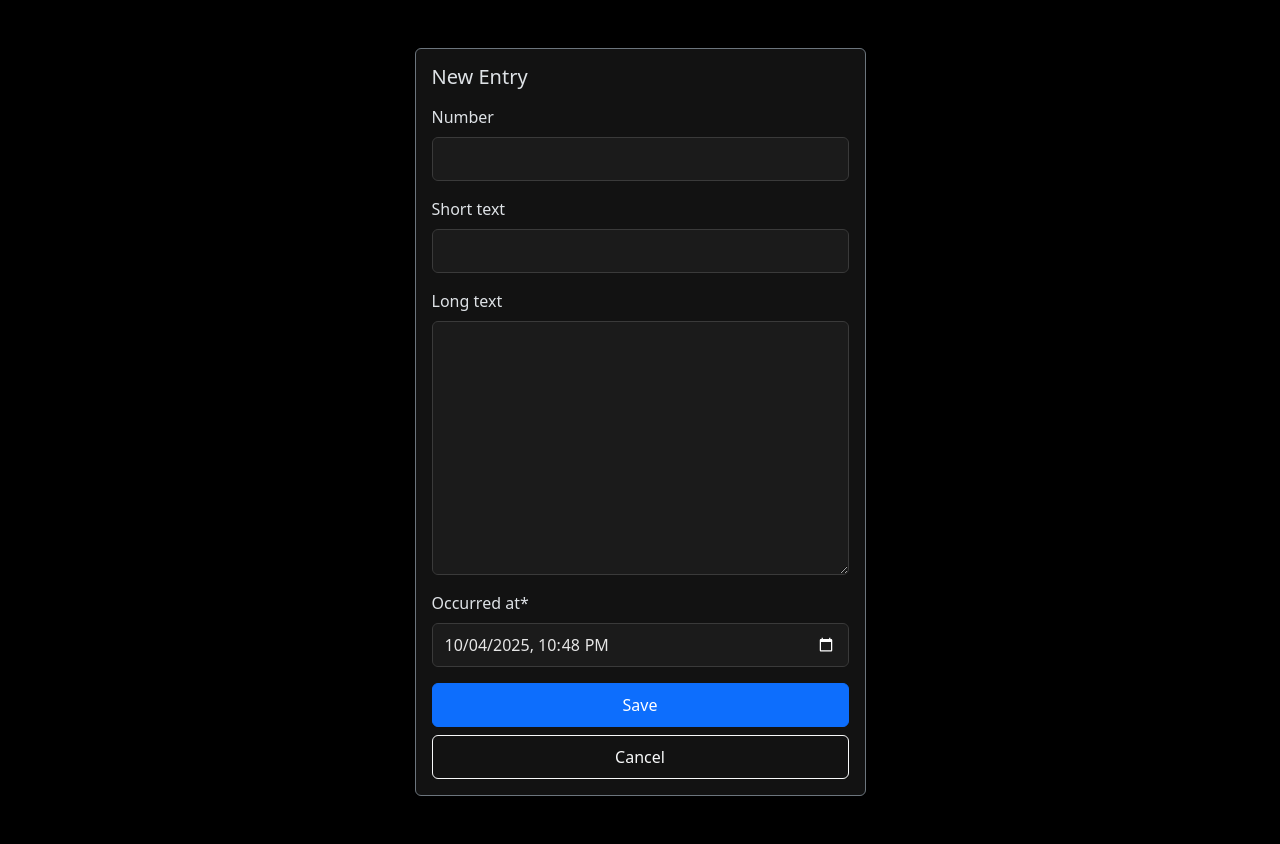
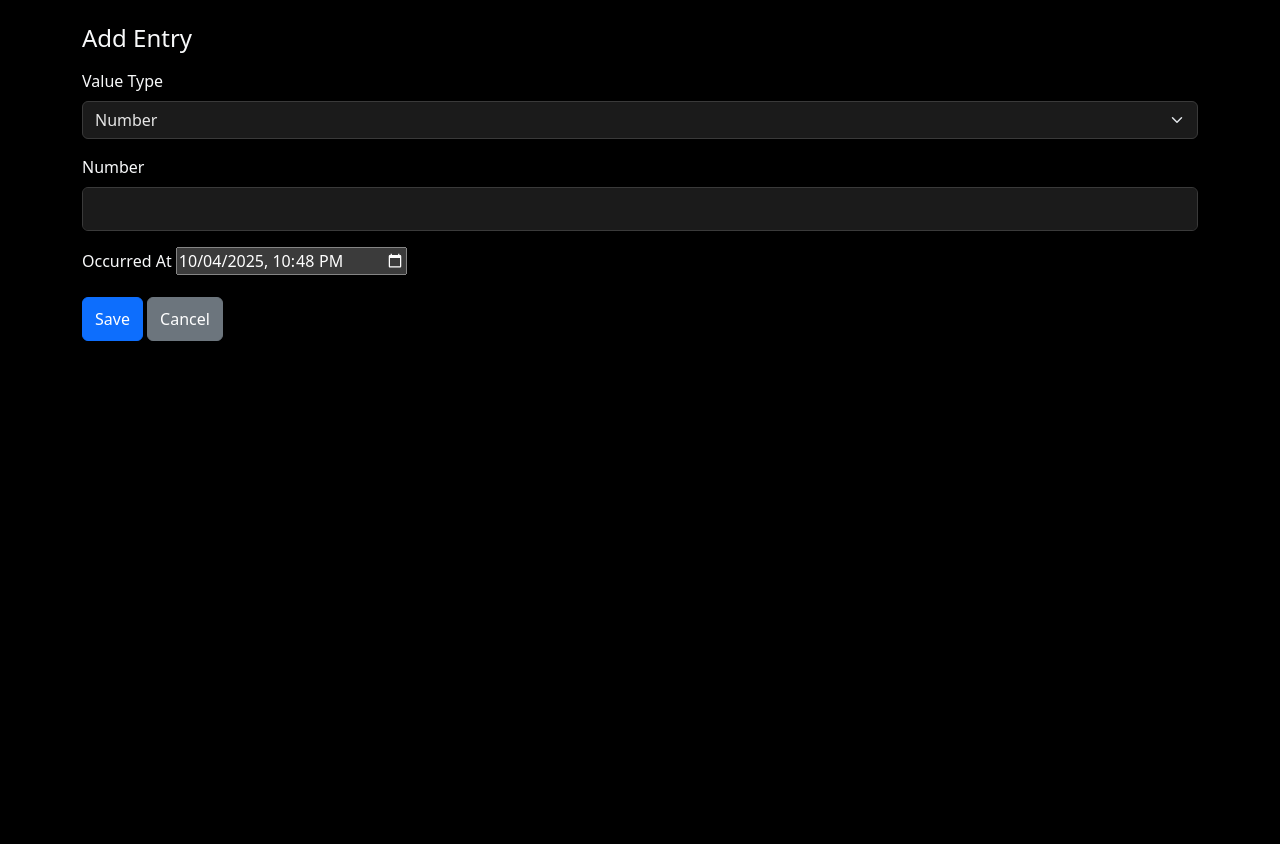
Before and after one commit to dledw001/logs, a Django app: template logbooks/templates/logbooks/entry_form.html in a window 1280 px wide. Shown: the part 61-905 px from the top of the page. After the commit the page ends 402 px from the top, so only its background shows below. Run offline with Django 5.2, Linux system fonts and the light colour scheme; the template is opened without the code that fills it: values that come from a table or form of the project are taken from there, others are empty; the visitor is signed in with stand-in values (Sample User, id 1); some libraries are stand-ins or nearby versions.

Commit message:
added a number array field

```diff
--- a/logbooks/forms.py
+++ b/logbooks/forms.py
@@ -9,16 +9,92 @@ class LogBookForm(forms.ModelForm):
 
 
 class EntryForm(forms.ModelForm):
+    FIELD_CHOICES = [
+        ("number", "Number"),
+        ("number_array", "Number Array"),
+        ("short_text", "Short Text"),
+        ("long_text", "Long Text"),
+    ]
+
+    field_type = forms.ChoiceField(
+        choices=FIELD_CHOICES,
+        initial="number",
+        widget=forms.Select(
+            attrs={"class": "form-select", "id": "field-type-selector"}
+        ),
+    )
+
+    number_array_input = forms.CharField(
+        required=False,
+        widget=forms.Textarea(
+            attrs={
+                "class": "form-control",
+                "rows": 3,
+                "placeholder": "Enter numbers, one per line or comma-separated",
+            }
+        ),
+    )
+
     class Meta:
         model = Entry
-        fields = ["number", "short_text", "long_text", "occurred_at"]
+        fields = ["number", "number_array", "short_text", "long_text", "occurred_at"]
         widgets = {
             "occurred_at": forms.DateTimeInput(
                 attrs={"type": "datetime-local"},
                 format="%Y-%m-%dT%H:%M",
-            )
+            ),
+            "number": forms.NumberInput(
+                attrs={"class": "form-control", "step": "0.001"}
+            ),
+            "short_text": forms.TextInput(attrs={"class": "form-control"}),
+            "long_text": forms.Textarea(attrs={"class": "form-control", "rows": 6}),
         }
 
     def __init__(self, *args, **kwargs):
         super().__init__(*args, **kwargs)
         self.fields["occurred_at"].input_formats = ["%Y-%m-%dT%H:%M"]
+
+        self.fields["number_array"].widget = forms.HiddenInput()
+        self.fields["number_array"].required = False
+
+        if self.instance and self.instance.pk and self.instance.number_array:
+            self.fields["number_array_input"].initial = ", ".join(
+                str(n) for n in self.instance.number_array
+            )
+
+        if self.instance and self.instance.pk:
+            if self.instance.number is not None:
+                self.fields["field_type"].initial = "number"
+            elif self.instance.number_array:
+                self.fields["field_type"].initial = "number_array"
+            elif self.instance.short_text:
+                self.fields["field_type"].initial = "short_text"
+            elif self.instance.long_text:
+                self.fields["field_type"].initial = "long_text"
+
+    def clean_number_array_input(self):
+        data = self.cleaned_data.get("number_array_input", "")
+        if not data or not data.strip():
+            return []
+
+        numbers = []
+        items = data.replace(",", "\n").split("\n")
+
+        for item in items:
+            item = item.strip()
+            if not item:
+                continue
+            try:
+                numbers.append(float(item))
+            except ValueError:
+                raise forms.ValidationError(f'Invalid number: "{item}"')
+
+        return numbers
+
+    def save(self, commit=True):
+        instance = super().save(commit=False)
+        if "number_array_input" in self.cleaned_data:
+            instance.number_array = self.cleaned_data["number_array_input"]
+        if commit:
+            instance.save()
+        return instance
--- a/logbooks/models.py
+++ b/logbooks/models.py
@@ -1,8 +1,9 @@
-from django.db import models
 from django.conf import settings
 from django.db import models
 from django.utils import timezone
 from django.utils.text import slugify
+
+# from django.contrib.postgres.fields import ArrayField add this if you move to postgres
 
 
 class LogBook(models.Model):
@@ -50,7 +51,17 @@ class Entry(models.Model):
     book = models.ForeignKey(LogBook, on_delete=models.CASCADE, related_name="entries")
     occurred_at = models.DateTimeField(default=timezone.now)
 
-    number = models.DecimalField(max_digits=12, decimal_places=3, null=True, blank=True)
+    number = models.DecimalField(max_digits=18, decimal_places=3, null=True, blank=True)
+
+    ### number_array = models.ArrayField(
+    ### models.DecimalField(max_digits=18, decimal_places=3),
+    ### blank=True,
+    ### null=True,
+    ### default=list
+    ###)
+
+    number_array = models.JSONField(blank=True, null=True, default=list)
+
     short_text = models.CharField(max_length=200, blank=True)
     long_text = models.TextField(blank=True)
 
--- a/logbooks/templates/logbooks/book_list.html
+++ b/logbooks/templates/logbooks/book_list.html
@@ -11,7 +11,7 @@
             {% for b in books %}
                 <a href="{% url 'logbooks:detail' b.slug %}"
                    class="list-group-item list-group-item-action bg-dark text-light border-secondary d-flex justify-content-between">
-                    <span>{{ b.title }}</span>
+                    <span>{{ b.title }} </span>
                     <small class="text-secondary">{{ b.entries.count }}</small>
                 </a>
             {% endfor %}
--- a/logbooks/templates/logbooks/entry_form.html
+++ b/logbooks/templates/logbooks/entry_form.html
@@ -1,23 +1,100 @@
 {% extends "base.html" %}
-{% load crispy_forms_filters %}
-{% load crispy_forms_tags %}
-{% block title %}{{ view.object|yesno:"Edit Entry,New Entry" }}{% endblock %}
+{% block title %}{% if form.instance.pk %}Edit{% else %}Add{% endif %} Entry{% endblock %}
 {% block content %}
-    <div class="row justify-content-center">
-        <div class="col-12 col-sm-10 col-md-7 col-lg-5">
-            <div class="card bg-dark border-secondary my-4">
-                <div class="card-body">
-                    <h1 class="h5 mb-3">{{ view.object|yesno:"Edit Entry,New Entry" }}</h1>
-                    <form method="post" novalidate>
-                        {% csrf_token %}
-                        {{ form|crispy }}
-                        <div class="d-grid gap-2">
-                            <button class="btn btn-primary" type="submit">Save</button>
-                            <a class="btn btn-outline-light" href="{% url 'logbooks:detail' book.slug %}">Cancel</a>
-                        </div>
-                    </form>
-                </div>
+    <h1 class="h4 mb-3">{% if form.instance.pk %}Edit{% else %}Add{% endif %} Entry</h1>
+
+    <form method="post">
+        {% csrf_token %}
+
+        <div class="mb-3">
+            <label for="field-type-selector" class="form-label">Value Type</label>
+            {{ form.field_type }}
+        </div>
+
+        <div class="mb-3">
+            <label id="value-label" class="form-label"></label>
+
+            <div class="field-input" id="number-field">
+                {{ form.number }}
+                {% if form.number.errors %}
+                    <div class="text-danger">{{ form.number.errors }}</div>
+                {% endif %}
+            </div>
+
+            <div class="field-input" id="number-array-field" style="display: none;">
+                {{ form.number_array_input }}
+                {% if form.number_array_input.errors %}
+                    <div class="text-danger">{{ form.number_array_input.errors }}</div>
+                {% endif %}
+            </div>
+
+            <div class="field-input" id="short-text-field" style="display: none;">
+                {{ form.short_text }}
+                {% if form.short_text.errors %}
+                    <div class="text-danger">{{ form.short_text.errors }}</div>
+                {% endif %}
+            </div>
+
+            <div class="field-input" id="long-text-field" style="display: none;">
+                {{ form.long_text }}
+                {% if form.long_text.errors %}
+                    <div class="text-danger">{{ form.long_text.errors }}</div>
+                {% endif %}
             </div>
         </div>
-    </div>
+
+        <div class="mb-3">
+            <label for="{{ form.occurred_at.id_for_label }}" class="form-label">Occurred At</label>
+            {{ form.occurred_at }}
+            {% if form.occurred_at.errors %}
+                <div class="text-danger">{{ form.occurred_at.errors }}</div>
+            {% endif %}
+        </div>
+
+        <button type="submit" class="btn btn-primary">Save</button>
+        <a href="{% url 'logbooks:detail' book.slug %}" class="btn btn-secondary">Cancel</a>
+    </form>
+
+    <script>
+        document.addEventListener('DOMContentLoaded', function() {
+            const selector = document.getElementById('field-type-selector');
+            const valueLabel = document.getElementById('value-label');
+            const valueContainer = valueLabel.closest('.mb-3');
+            const fields = {
+                'number': document.getElementById('number-field'),
+                'number_array': document.getElementById('number-array-field'),
+                'short_text': document.getElementById('short-text-field'),
+                'long_text': document.getElementById('long-text-field')
+            };
+
+            const labels = {
+                'number': 'Number',
+                'number_array': 'Number Array',
+                'short_text': 'Short Text',
+                'long_text': 'Long Text'
+            };
+
+            function showSelectedField() {
+                const selectedType = selector.value;
+
+                valueLabel.textContent = labels[selectedType];
+
+                for (const [fieldType, fieldDiv] of Object.entries(fields)) {
+                    if (fieldType === selectedType) {
+                        fieldDiv.style.display = 'block';
+                    } else {
+                        fieldDiv.style.display = 'none';
+                        const input = fieldDiv.querySelector('input, textarea');
+                        if (input && fieldType !== selectedType) {
+                            input.value = '';
+                        }
+                    }
+                }
+            }
+
+            showSelectedField();
+
+            selector.addEventListener('change', showSelectedField);
+        });
+    </script>
 {% endblock %}
--- a/logbooks/views.py
+++ b/logbooks/views.py
@@ -104,6 +104,11 @@ class EntryCreate(BookLookupMixin, CreateView):
     form_class = EntryForm
     template_name = "logbooks/entry_form.html"
 
+    def get_context_data(self, **kwargs):
+        ctx = super().get_context_data(**kwargs)
+        ctx["book"] = self.book
+        return ctx
+
     def form_valid(self, form):
         form.instance.book = self.book
         messages.success(self.request, "Entry added.")
```
Also changed, not shown: logbooks/migrations/0006_entry_number_array_alter_entry_number.py (added).
